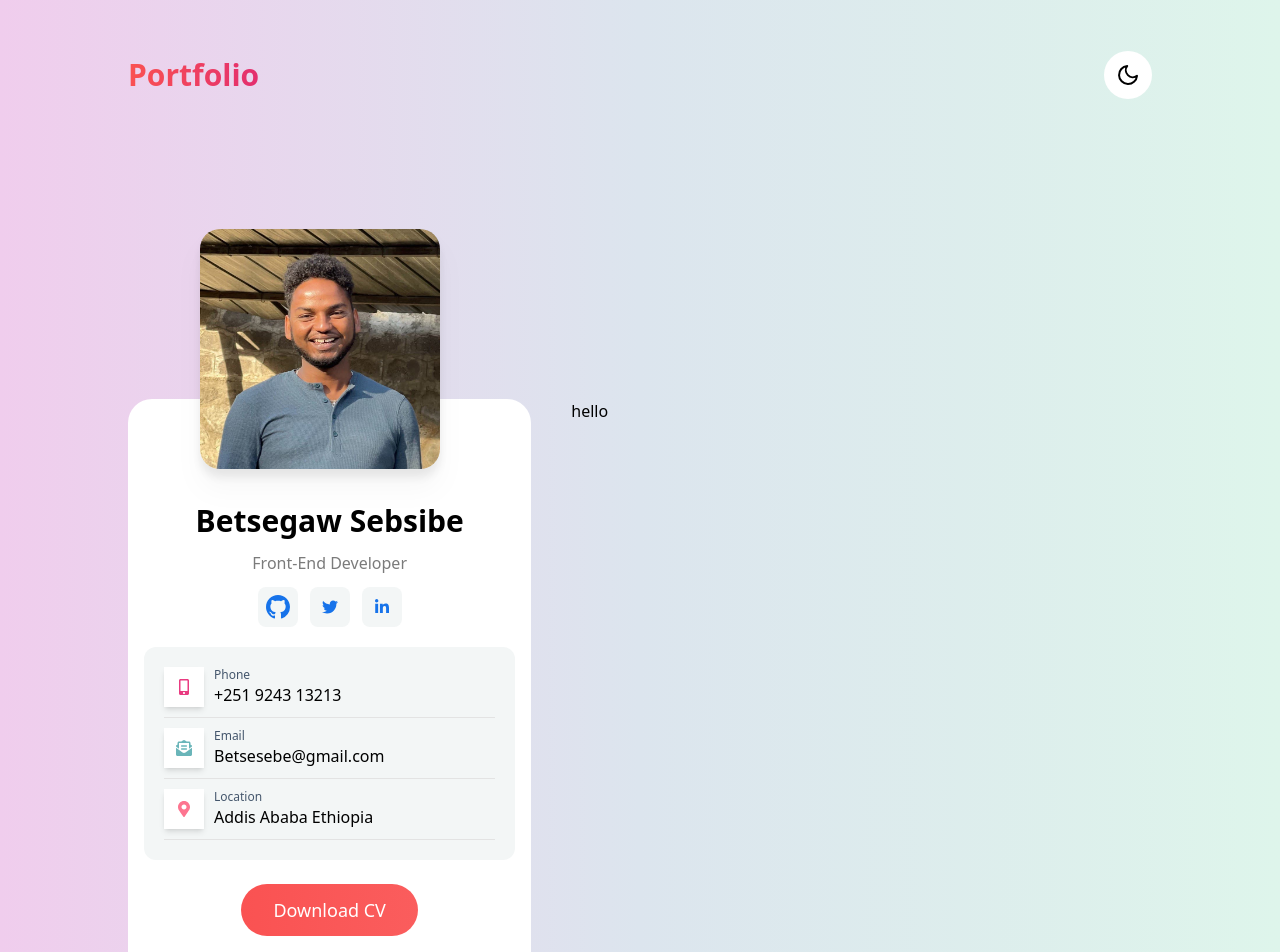
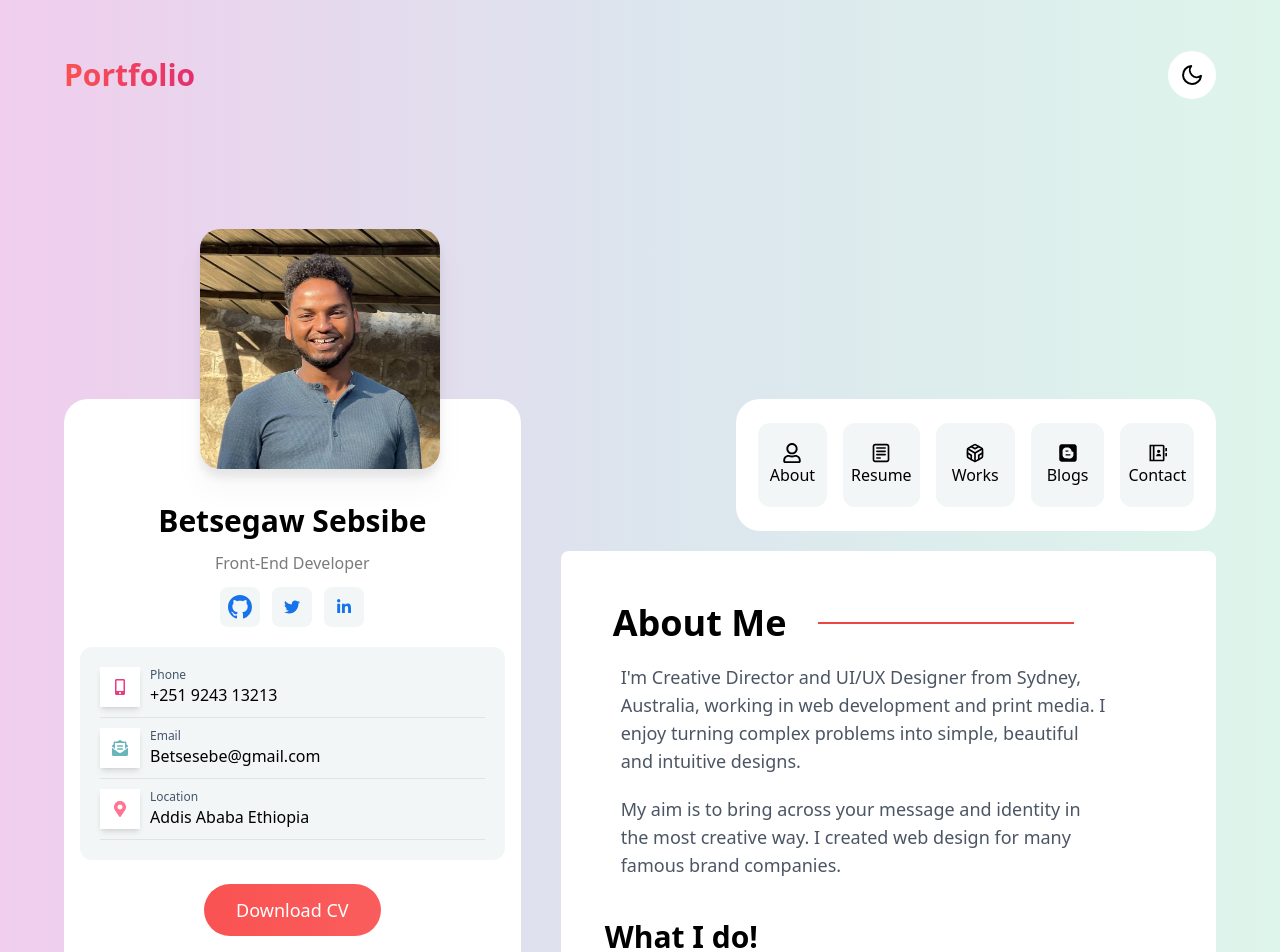
Before and after one commit to betses/portfolio-2.0, a React (Create React App) app: page / in a window 1280 px wide. Shown: the top 952 px of the page. Built offline with nearby package versions, Linux system fonts and the light colour scheme.

Commit message:
Add Navigation routes

```diff
--- a/package.json
+++ b/package.json
@@ -8,6 +8,7 @@
     "@testing-library/user-event": "^13.5.0",
     "react": "^18.2.0",
     "react-dom": "^18.2.0",
+    "react-router": "^6.6.1",
     "react-scripts": "5.0.1",
     "web-vitals": "^2.1.4"
   },
@@ -50,6 +51,7 @@
     "eslint-plugin-react": "^7.31.11",
     "eslint-plugin-react-hooks": "^4.6.0",
     "postcss": "^8.4.20",
+    "react-router-dom": "^6.6.1",
     "stylelint": "^13.13.1",
     "stylelint-config-standard": "^21.0.0",
     "stylelint-csstree-validator": "^1.9.0",
--- a/src/App.js
+++ b/src/App.js
@@ -1,18 +1,35 @@
+// eslint-disable-next-line import/no-extraneous-dependencies
+import { BrowserRouter as Router, Route, Routes } from 'react-router-dom';
+import About from './component/About';
 import Navbar from './component/Navbar';
 import Personaldetail from './component/Personaldetail';
+import Navigation from './component/Navigation';
+import Resume from './component/Resume';
 
 function App() {
   return (
     <>
-      <div className="h-full bg-gradient-to-r from-[#f0cded] via-[#dce5ee] to-[#def5eb] px-[10%] py-[4%]">
-        <Navbar />
-        <div className="grid grid-cols-1  lg:grid-cols-12 gap-10 justify-between mt-[300px]">
-          <div className="lg:col-span-5">
-            <Personaldetail />
+      <Router>
+        <div className="h-full bg-gradient-to-r from-[#f0cded] via-[#dce5ee] to-[#def5eb] px-[5%] py-[4%]">
+          <Navbar />
+          <div className="grid grid-cols-1  lg:grid-cols-12 gap-10 justify-between mt-[300px]">
+            <div className="lg:col-span-5">
+              <Personaldetail />
+            </div>
+            <div className="lg:col-span-7">
+              <div className="flex justify-end">
+                <div className=" w-[30rem]">
+                  <Navigation />
+                </div>
+              </div>
+              <Routes>
+                <Route path="/" element={<About />} />
+                <Route path="/Resume" element={<Resume />} />
+              </Routes>
+            </div>
           </div>
-          <div className="lg:col-span-7">hello</div>
         </div>
-      </div>
+      </Router>
     </>
   );
 }
--- /dev/null
+++ b/src/component/About.js
@@ -0,0 +1,42 @@
+import React from 'react';
+
+export default function About() {
+  return (
+    <div className="bg-white p-8 rounded-lg">
+      <div className="hidden lg:block p-5">
+        <div className="flex gap-8 items-center">
+          <h2 className="text-4xl font-bold">About Me</h2>
+          <div>
+            <div className="h-[2px] w-64 bg-red-500" />
+          </div>
+        </div>
+        <p className="text-gray-600 leading-7 text-lg pr-14 pl-2 py-5">I&apos;m Creative Director and UI/UX Designer from Sydney, Australia, working in web development and print media. I enjoy turning complex problems into simple, beautiful and intuitive designs.</p>
+        <p className="text-gray-600 leading-7 text-lg pr-14 pl-2">My aim is to bring across your message and identity in the most creative way. I created web design for many famous brand companies.</p>
+      </div>
+      <h2 className="text-3xl font-semibold px-3 py-5">
+        What I do!
+      </h2>
+      <div className=" grid gap-3 grid-cols-1 lg:grid-cols-2 xl:grid-cols-2">
+        <div className="about-box flex gap-4 bg-[#f3faff] py-6 px-5 rounded-2xl">
+          <img className="w-10 h-10 object-contain  block" src="https://bostamireact.ibthemespro.com/static/media/icon-6.7a458dd3dce6df96d462489320d4a456.svg" alt="" />
+          <div className="space-y-2 break-all">
+            <h3 className="text-xl font-semibold">
+              Web Development
+            </h3>
+            <p className=" leading-8 text-gray-600 text-lg">Lorem ipsum dolor sit amet, consectetuer adipiscing elit, sed diam euismod volutpat.</p>
+          </div>
+        </div>
+        <div className="about-box flex gap-4 bg-[#fff4f4] py-6 px-5 rounded-2xl">
+          <img className="w-10 h-10 object-contain  block" src="https://bostamireact.ibthemespro.com/static/media/icon-5.b7ce008f06241f1d51b48260af8b73f4.svg" alt="" />
+          <div className="space-y-2 break-all">
+            <h3 className="text-xl font-semibold">
+              Managment
+            </h3>
+            <p className=" leading-8 text-gray-600 text-lg">Lorem ipsum dolor sit amet, consectetuer adipiscing elit, sed diam euismod volutpat.</p>
+          </div>
+        </div>
+      </div>
+
+    </div>
+  );
+}
--- /dev/null
+++ b/src/component/Navigation.js
@@ -0,0 +1,106 @@
+import React from 'react';
+// eslint-disable-next-line import/no-extraneous-dependencies
+import { NavLink } from 'react-router-dom';
+
+export default function Navigation() {
+  return (
+    <div className="hidden lg:flex justify-center gap-4 p-6 bg-white mb-5 rounded-3xl w-full">
+      <NavLink to="/" className="flex flex-col items-center bg-[#f3f6f6] px-3 py-5 rounded-xl hover:bg-gradient-to-r from-[#fa5252] to-[#e32e6e] hover:text-white ease-in duration-200">
+        <span className="text-xl">
+          <svg
+            stroke="currentColor"
+            fill="currentColor"
+            strokeWidth="0"
+            viewBox="0 0 448 512"
+            height="1em"
+            width="1em"
+            xmlns="http://www.w3.org/2000/svg"
+          >
+            <path d="M313.6 304c-28.7 0-42.5 16-89.6 16-47.1 0-60.8-16-89.6-16C60.2 304 0 364.2 0 438.4V464c0 26.5 21.5 48 48 48h352c26.5 0 48-21.5 48-48v-25.6c0-74.2-60.2-134.4-134.4-134.4zM400 464H48v-25.6c0-47.6 38.8-86.4 86.4-86.4 14.6 0 38.3 16 89.6 16 51.7 0 74.9-16 89.6-16 47.6 0 86.4 38.8 86.4 86.4V464zM224 288c79.5 0 144-64.5 144-144S303.5 0 224 0 80 64.5 80 144s64.5 144 144 144zm0-240c52.9 0 96 43.1 96 96s-43.1 96-96 96-96-43.1-96-96 43.1-96 96-96z" />
+          </svg>
+        </span>
+        About
+      </NavLink>
+      <NavLink to="/Resume" className="flex flex-col items-center bg-[#f3f6f6] px-2 py-5 rounded-xl hover:bg-gradient-to-r from-[#fa5252] to-[#e32e6e] hover:text-white ease-in duration-200">
+        <span className="text-xl">
+          <svg
+            stroke="currentColor"
+            fill="none"
+            strokeWidth="0"
+            viewBox="0 0 24 24"
+            height="1em"
+            width="1em"
+            xmlns="http://www.w3.org/2000/svg"
+          >
+            <path d="M6 6C6 5.44772 6.44772 5 7 5H17C17.5523 5 18 5.44772 18 6C18 6.55228 17.5523 7 17 7H7C6.44771 7 6 6.55228 6 6Z" fill="currentColor" />
+            <path d="M6 10C6 9.44771 6.44772 9 7 9H17C17.5523 9 18 9.44771 18 10C18 10.5523 17.5523 11 17 11H7C6.44771 11 6 10.5523 6 10Z" fill="currentColor" />
+            <path d="M7 13C6.44772 13 6 13.4477 6 14C6 14.5523 6.44771 15 7 15H17C17.5523 15 18 14.5523 18 14C18 13.4477 17.5523 13 17 13H7Z" fill="currentColor" />
+            <path d="M6 18C6 17.4477 6.44772 17 7 17H11C11.5523 17 12 17.4477 12 18C12 18.5523 11.5523 19 11 19H7C6.44772 19 6 18.5523 6 18Z" fill="currentColor" />
+            <path fillRule="evenodd" clipRule="evenodd" d="M2 4C2 2.34315 3.34315 1 5 1H19C20.6569 1 22 2.34315 22 4V20C22 21.6569 20.6569 23 19 23H5C3.34315 23 2 21.6569 2 20V4ZM5 3H19C19.5523 3 20 3.44771 20 4V20C20 20.5523 19.5523 21 19 21H5C4.44772 21 4 20.5523 4 20V4C4 3.44772 4.44771 3 5 3Z" fill="currentColor" />
+          </svg>
+        </span>
+        Resume
+      </NavLink>
+      <NavLink to="/" className="flex flex-col items-center bg-[#f3f6f6] px-4 py-5 rounded-xl hover:bg-gradient-to-r from-[#fa5252] to-[#e32e6e] hover:text-white ease-in duration-200">
+        <span className="text-xl">
+          <svg
+            stroke="currentColor"
+            fill="none"
+            strokeWidth="2"
+            viewBox="0 0 24 24"
+            strokeLinecap="round"
+            strokeLinejoin="round"
+            height="1em"
+            width="1em"
+            xmlns="http://www.w3.org/2000/svg"
+          >
+            <path d="M21 16V8a2 2 0 0 0-1-1.73l-7-4a2 2 0 0 0-2 0l-7 4A2 2 0 0 0 3 8v8a2 2 0 0 0 1 1.73l7 4a2 2 0 0 0 2 0l7-4A2 2 0 0 0 21 16z" />
+            <polyline points="7.5 4.21 12 6.81 16.5 4.21" />
+            <polyline points="7.5 19.79 7.5 14.6 3 12" />
+            <polyline points="21 12 16.5 14.6 16.5 19.79" />
+            <polyline points="3.27 6.96 12 12.01 20.73 6.96" />
+            <line x1="12" y1="22.08" x2="12" y2="12" />
+
+          </svg>
+        </span>
+        Works
+      </NavLink>
+      <NavLink to="/" className="flex flex-col items-center bg-[#f3f6f6] px-4 py-5 rounded-xl hover:bg-gradient-to-r from-[#fa5252] to-[#e32e6e] hover:text-white ease-in duration-200">
+        <span className="text-xl">
+          <svg
+            stroke="currentColor"
+            fill="currentColor"
+            strokeWidth="0"
+            viewBox="0 0 448 512"
+            height="1em"
+            width="1em"
+            xmlns="http://www.w3.org/2000/svg"
+          >
+            <path d="M162.4 196c4.8-4.9 6.2-5.1 36.4-5.1 27.2 0 28.1.1 32.1 2.1 5.8 2.9 8.3 7 8.3 13.6 0 5.9-2.4 10-7.6 13.4-2.8 1.8-4.5 1.9-31.1 2.1-16.4.1-29.5-.2-31.5-.8-10.3-2.9-14.1-17.7-6.6-25.3zm61.4 94.5c-53.9 0-55.8.2-60.2 4.1-3.5 3.1-5.7 9.4-5.1 13.9.7 4.7 4.8 10.1 9.2 12 2.2 1 14.1 1.7 56.3 1.2l47.9-.6 9.2-1.5c9-5.1 10.5-17.4 3.1-24.4-5.3-4.7-5-4.7-60.4-4.7zm223.4 130.1c-3.5 28.4-23 50.4-51.1 57.5-7.2 1.8-9.7 1.9-172.9 1.8-157.8 0-165.9-.1-172-1.8-8.4-2.2-15.6-5.5-22.3-10-5.6-3.8-13.9-11.8-17-16.4-3.8-5.6-8.2-15.3-10-22C.1 423 0 420.3 0 256.3 0 93.2 0 89.7 1.8 82.6 8.1 57.9 27.7 39 53 33.4c7.3-1.6 332.1-1.9 340-.3 21.2 4.3 37.9 17.1 47.6 36.4 7.7 15.3 7-1.5 7.3 180.6.2 115.8 0 164.5-.7 170.5zm-85.4-185.2c-1.1-5-4.2-9.6-7.7-11.5-1.1-.6-8-1.3-15.5-1.7-12.4-.6-13.8-.8-17.8-3.1-6.2-3.6-7.9-7.6-8-18.3 0-20.4-8.5-39.4-25.3-56.5-12-12.2-25.3-20.5-40.6-25.1-3.6-1.1-11.8-1.5-39.2-1.8-42.9-.5-52.5.4-67.1 6.2-27 10.7-46.3 33.4-53.4 62.4-1.3 5.4-1.6 14.2-1.9 64.3-.4 62.8 0 72.1 4 84.5 9.7 30.7 37.1 53.4 64.6 58.4 9.2 1.7 122.2 2.1 133.7.5 20.1-2.7 35.9-10.8 50.7-25.9 10.7-10.9 17.4-22.8 21.8-38.5 3.2-10.9 2.9-88.4 1.7-93.9z" />
+          </svg>
+        </span>
+        Blogs
+      </NavLink>
+      <NavLink to="/" className="flex flex-col items-center bg-[#f3f6f6] px-2 py-5 rounded-xl hover:bg-gradient-to-r from-[#fa5252] to-[#e32e6e] hover:text-white ease-in duration-200">
+        <span className="text-xl">
+          <svg
+            stroke="currentColor"
+            fill="currentColor"
+            strokeWidth="0"
+            viewBox="0 0 24 24"
+            height="1em"
+            width="1em"
+            xmlns="http://www.w3.org/2000/svg"
+          >
+            <g>
+              <path fill="none" d="M0 0h24v24H0z" />
+              <path d="M3 2h16.005C20.107 2 21 2.898 21 3.99v16.02c0 1.099-.893 1.99-1.995 1.99H3V2zm4 2H5v16h2V4zm2 16h10V4H9v16zm2-4a3 3 0 0 1 6 0h-6zm3-4a2 2 0 1 1 0-4 2 2 0 0 1 0 4zm8-6h2v4h-2V6zm0 6h2v4h-2v-4z" />
+            </g>
+
+          </svg>
+        </span>
+        Contact
+      </NavLink>
+    </div>
+  );
+}
--- /dev/null
+++ b/src/component/Resume.js
@@ -0,0 +1,9 @@
+import React from 'react';
+
+export default function Resume() {
+  return (
+    <div>
+      Hello world
+    </div>
+  );
+}
```
Also changed, not shown: 1 other file (tests, documents, lock files or other folders).
